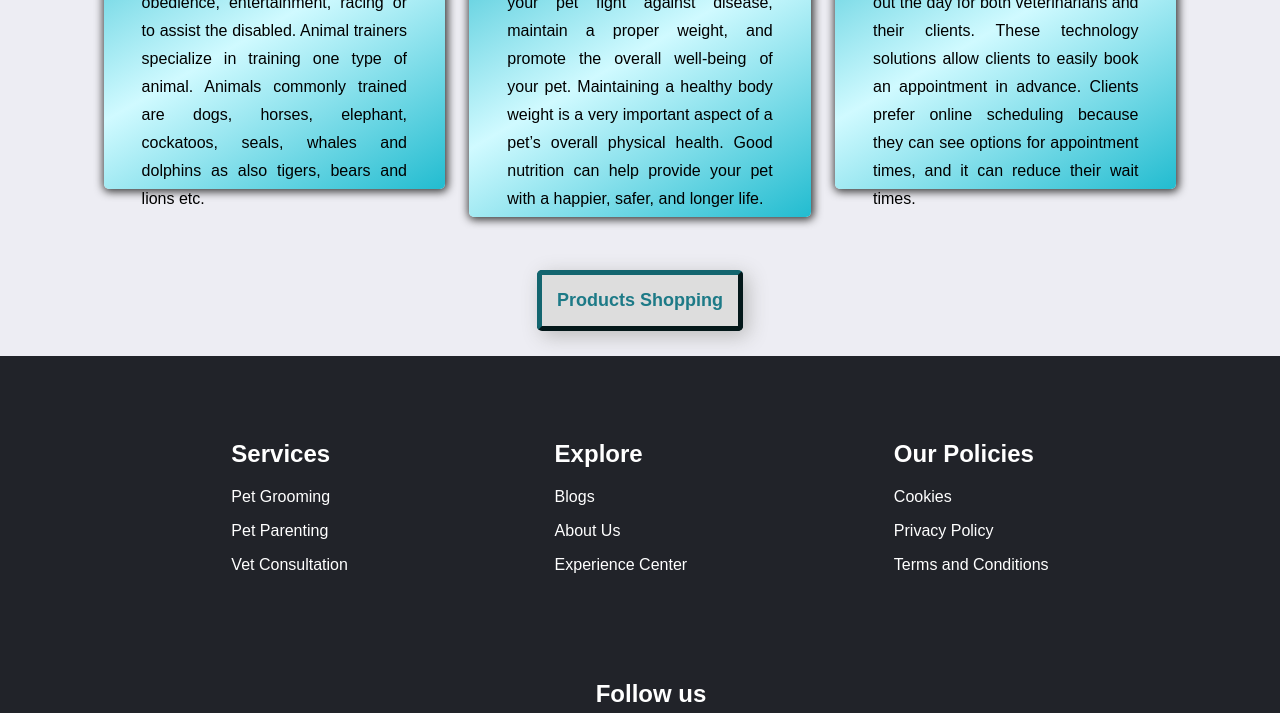
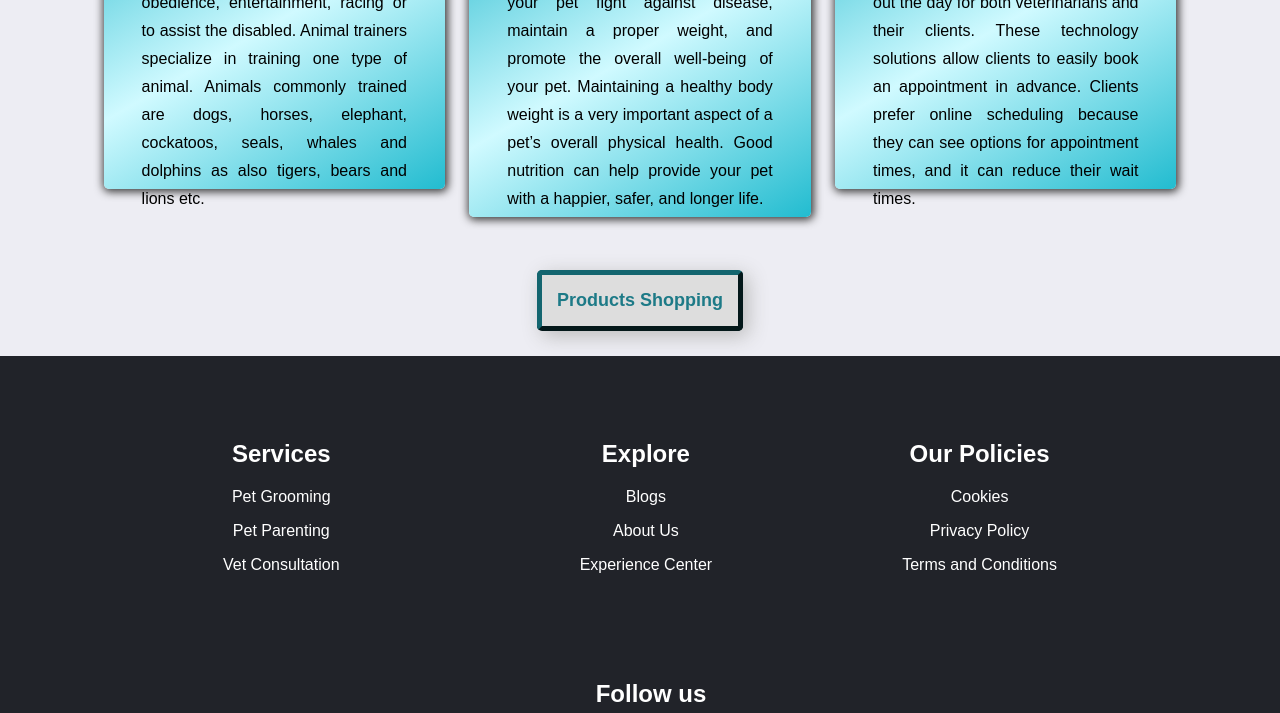
Before and after one commit to Git-piyushdas-Hub/Animal-HealthCare, a plain HTML site: page index.html in a window 1280 px wide. Shown: the part 658-1371 px from the top of the page. Drawn offline with nearby package versions, Linux system fonts and the light colour scheme.

Commit message:
Update petcare.css

```diff
--- a/petcare.css
+++ b/petcare.css
@@ -330,9 +330,12 @@ border-radius: 5px;
     display: flex;
     flex-direction: column;
     margin: 0 auto 0 auto;
-    text-align: left;
+    text-align: center;
 }
 
+.footer .footer-3 {
+    padding-left: 50px;
+}
 
 .footer-heading h4 {
     margin-bottom: 2rem;
```
